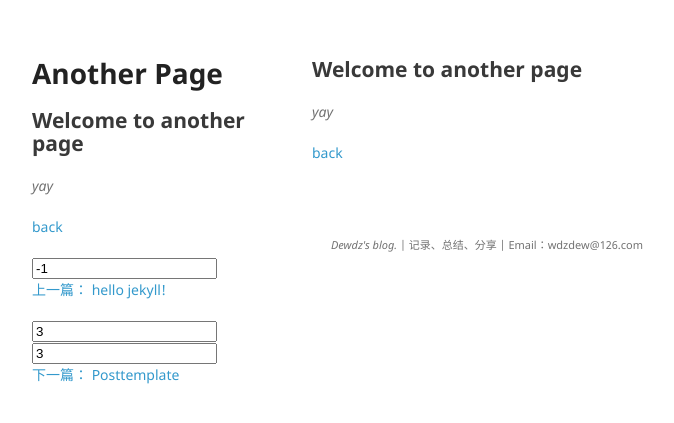
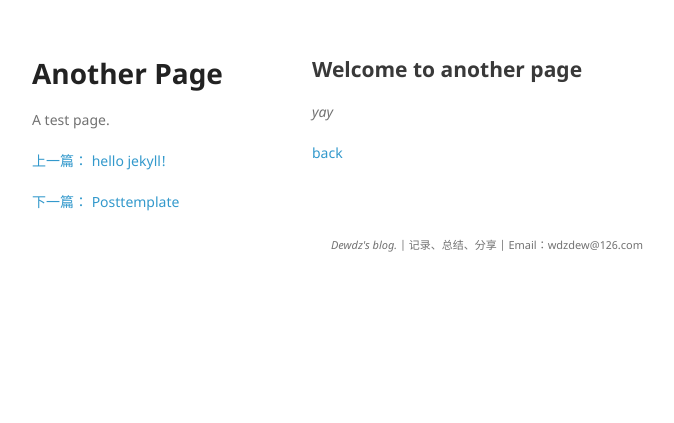
Before and after one commit to dewdz/dewdz.github.io, a Jekyll site: the page built from _posts/2016-12-24-another-page.md, in a window 1280 px wide. Shown: the top 423 px of the page, without its empty margins (153-827 px from the left). Built offline with Jekyll 4.4.1, drawn with Linux system fonts in a browser that asks for light colours.

Commit message:
test....

```diff
--- a/_layouts/post.html
+++ b/_layouts/post.html
@@ -32,7 +32,6 @@
 				{% endif %}
 
 				{% capture curIndex %}{{ forloop.index | plus:0 }}{% endcapture %}
-				<input id="{{curIndex}}" value="{{nextPostIndex}}"/>
 				{% if curIndex == nextPostIndex %}
 					<p><a href="{{ post.url }}">下一篇： {{ post.title }}</a></p>
 				{% endif %}
--- a/_posts/2016-12-24-another-page.md
+++ b/_posts/2016-12-24-another-page.md
@@ -1,5 +1,6 @@
 ---
 layout: post
+excerpt: A test page.
 ---
 
 ## Welcome to another page
```
